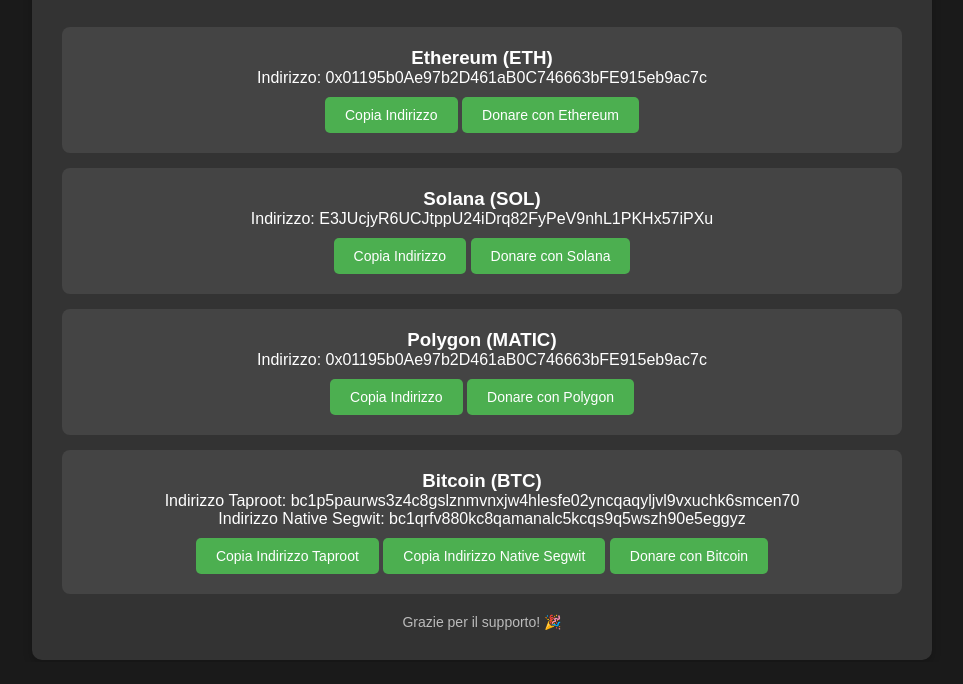
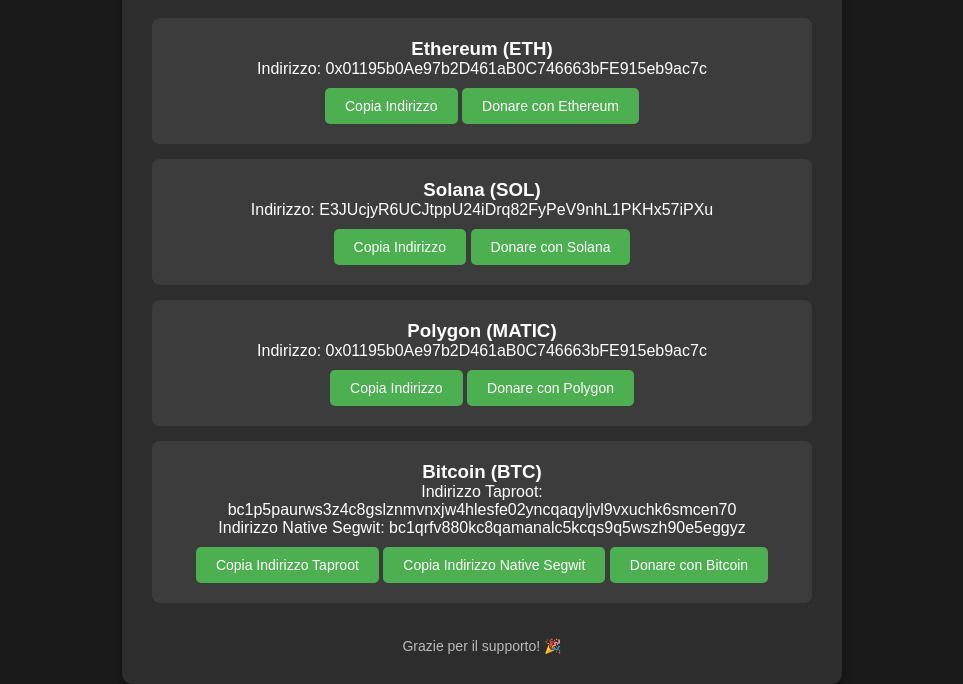
Before and after one commit to dddevid/CryptoDonations, a plain HTML site: page index.html in a window 1280 px wide. Shown: the part 138-822 px from the top of the page, without its empty margins (158-1121 px from the left). Before the commit the page ends 800 px from the top, so only its background shows below. Drawn offline with Linux system fonts and the light colour scheme.

Commit message:
Update style.css

```diff
--- a/style.css
+++ b/style.css
@@ -4,31 +4,37 @@
   box-sizing: border-box;
 }
 
-body {
-    font-family: 'Arial', sans-serif;
-    background-color: #1a1a1a;
-    color: #fff;
+html, body {
+  height: 100%;
   display: flex;
   justify-content: center;
   align-items: center;
-    height: 100vh;
-    flex-direction: column;
+  background-color: #1a1a1a; /* Dark mode default */
+  color: #fff;
+  font-family: 'Arial', sans-serif;
+  transition: background-color 0.3s ease, color 0.3s ease; /* Smooth transition for dark mode */
 }
 
 .container {
-    background: #333;
+  background: rgba(51, 51, 51, 0.8); /* Semi-transparent background */
   border-radius: 10px;
   padding: 30px;
   width: 80%;
   max-width: 900px;
   text-align: center;
-    box-shadow: 0 4px 10px rgba(0, 0, 0, 0.2);
+  box-shadow: 0 4px 10px rgba(0, 0, 0, 0.5); /* More pronounced shadow */
+  display: flex;
+  flex-direction: column;
+  justify-content: space-between;
+  min-height: 80vh;
+  backdrop-filter: blur(10px); /* Blur effect for background */
 }
 
 header h1 {
   margin-bottom: 10px;
   font-size: 2rem;
   color: #ff6f61;
+  text-shadow: 0 2px 4px rgba(0, 0, 0, 0.3); /* Add text shadow */
 }
 
 .wallet-connection button {
@@ -39,11 +45,13 @@ header h1 {
   border-radius: 5px;
   font-size: 16px;
   cursor: pointer;
-    transition: background-color 0.3s;
+  transition: background-color 0.3s, transform 0.2s; /* Add transform transition */
+  margin-bottom: 20px;
 }
 
 .wallet-connection button:hover {
   background-color: #ff4d3a;
+  transform: translateY(-2px); /* Slight lift on hover */
 }
 
 .donation-options {
@@ -51,16 +59,16 @@ header h1 {
 }
 
 .crypto-card {
-    background-color: #444;
+  background-color: rgba(68, 68, 68, 0.7); /* Semi-transparent background */
   padding: 20px;
   border-radius: 8px;
   margin: 15px 0;
-    transition: transform 0.2s ease-in-out;
+  transition: transform 0.2s ease-in-out, box-shadow 0.2s ease-in-out; /* Add box-shadow transition */
 }
 
 .crypto-card:hover {
   transform: scale(1.05);
-    background-color: #555;
+  box-shadow: 0 6px 12px rgba(0, 0, 0, 0.3); /* Increase shadow on hover */
 }
 
 button {
@@ -72,6 +80,7 @@ button {
   margin-top: 10px;
   border-radius: 5px;
   font-size: 14px;
+  transition: background-color 0.3s;
 }
 
 button:hover {
@@ -83,3 +92,18 @@ footer {
   font-size: 14px;
   color: #bbb;
 }
+
+
+/* Dark Mode Toggle */
+.dark-mode {
+  background-color: #fff;
+  color: #1a1a1a;
+}
+
+.dark-mode .container {
+  background: rgba(255, 255, 255, 0.8);
+}
+
+.dark-mode .crypto-card {
+  background-color: rgba(220, 220, 220, 0.7);
+}
```
Lines whose indentation alone changed are shown as unchanged.
